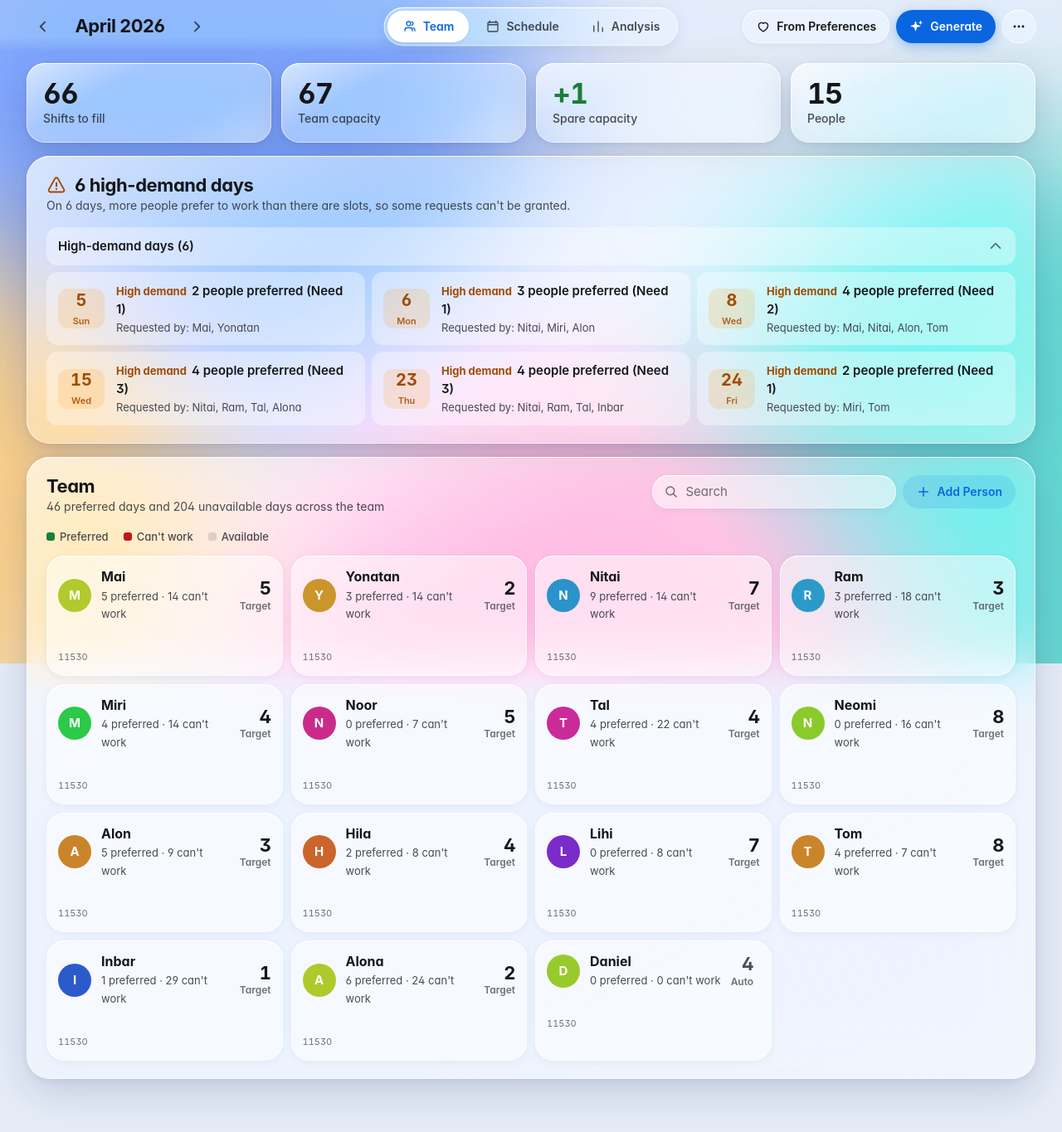
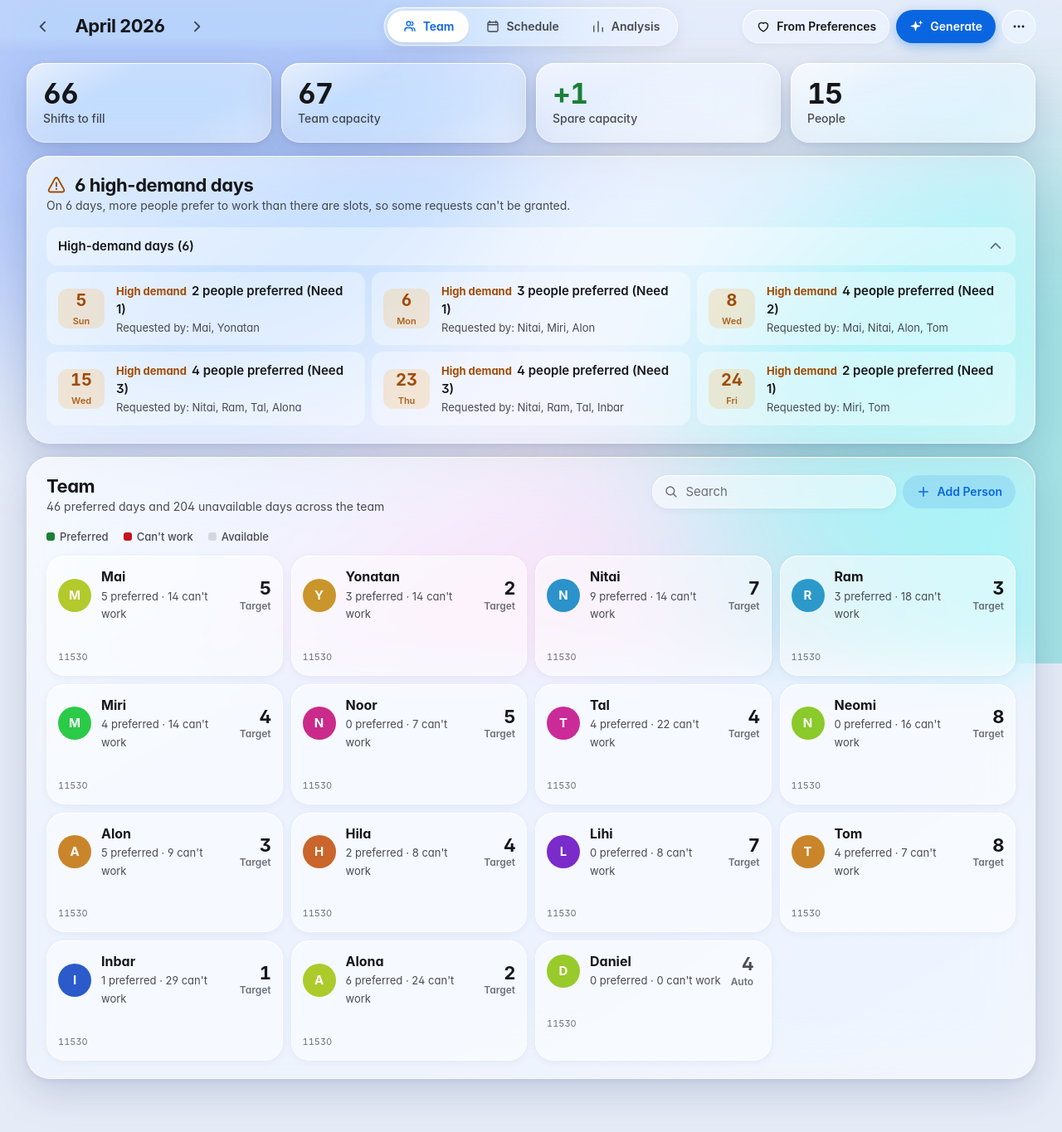
Before and after one commit to danielsagie/shifts, a Flask app: page / in a window 1280 px wide. Shown: the whole page at 83% size. Run offline with Flask 3, Linux system fonts and the light colour scheme.

Commit message:
Calmer backdrop, drop name hover, distinguish extra shifts in person focus
Co-authored-by: Cursor <cursoragent@cursor.com>

```diff
--- a/static/app.js
+++ b/static/app.js
@@ -129,7 +129,6 @@ function bindEvents() {
     });
 
     bindDayPicker();
-    bindPeerHover();
 }
 
 function onActionClick(e) {
@@ -748,6 +747,7 @@ function renderSchedule() {
         });
 
         let hasFilteredWorker = false;
+        let hasFilteredExtra = false;
         let slotsHtml = '';
         for (const [time, timeSlots] of Object.entries(timeGroups)) {
             const chips = timeSlots.map(s => {
@@ -769,8 +769,13 @@ function renderSchedule() {
 
                 if (filterWorkers.size > 0) {
                     if (s.worker && filterWorkers.has(s.worker)) {
-                        cls += ' filtered-highlight';
-                        hasFilteredWorker = true;
+                        if (s.dept === 'EXTRA') {
+                            cls += ' filtered-extra';
+                            hasFilteredExtra = true;
+                        } else {
+                            cls += ' filtered-highlight';
+                            hasFilteredWorker = true;
+                        }
                     } else {
                         cls += ' dimmed';
                     }
@@ -785,7 +790,7 @@ function renderSchedule() {
                     ? `${s.worker}${deptText}, day ${d} ${time}${s.is_preferred ? ', preferred day' : ''}${conflict ? ", but they can't work this day" : ''}`
                     : `Open slot${deptText}, day ${d} ${time}. Assign someone`;
 
-                return `<button class="cal-worker-chip ${cls}" data-action="shift" data-day="${d}" data-idx="${s.originalIndex}" ${s.worker ? `data-worker="${esc(s.worker)}"` : ''} aria-label="${esc(aria)}" ${conflict ? `title="${esc(s.worker)} can't work this day"` : ''}>${conflict ? icon('warn') : ''}${label}${s.dept === 'ER' && s.worker ? '<span class="er-tag">ER</span>' : ''}</button>`;
+                return `<button class="cal-worker-chip ${cls}" data-action="shift" data-day="${d}" data-idx="${s.originalIndex}" ${s.worker ? `data-worker="${esc(s.worker)}"` : ''} aria-label="${esc(aria)}" ${conflict ? `title="${esc(s.worker)} can't work this day"` : ''}>${conflict ? icon('warn') : ''}${label}${s.dept === 'ER' && s.worker ? '<span class="er-tag">ER</span>' : ''}${s.dept === 'EXTRA' && s.worker ? '<span class="er-tag">EXTRA</span>' : ''}</button>`;
             }).join('');
 
             slotsHtml += `
@@ -823,9 +828,10 @@ function renderSchedule() {
         let cellClass = 'cal-cell';
         if (swapMode) cellClass += ' swap-active';
         if (hasFilteredWorker) cellClass += ' day-highlight';
+        else if (hasFilteredExtra) cellClass += ' day-extra';
         if (blocked) cellClass += ' day-blocked';
         if (wanted) cellClass += ' day-wanted';
-        if (filterWorkers.size && !hasFilteredWorker && !blocked && !wanted) cellClass += ' day-idle';
+        if (filterWorkers.size && !hasFilteredWorker && !hasFilteredExtra && !blocked && !wanted) cellClass += ' day-idle';
         if (status === 'over') cellClass += ' cell-overbooked';
         else if (status === 'under') cellClass += ' cell-underbooked';
         else cellClass += ' cell-perfect';
@@ -882,6 +888,7 @@ function renderPersonFocus() {
     const legend = `
         <div class="focus-legend">
             <span><i class="mk mk-work"></i>Working</span>
+            <span><i class="mk mk-extra"></i>Extra (above staffing)</span>
             <span><i class="mk mk-wanted"></i>Wanted the day, didn't get it</span>
             <span><i class="mk mk-cant"></i>Can't work</span>
             <span><i class="mk mk-idle"></i>Other days</span>
@@ -896,6 +903,20 @@ function renderPersonFocus() {
         const missed = a.requested.filter(d => !a.matched.includes(d));
         const conflicts = a.cant_work_violations.length;
         const gotCls = a.got < a.target ? 'warn' : a.got > a.target ? 'bad' : 'good';
+        const extraDays = [];
+        const workDays = [];
+        for (const [day, info] of Object.entries(scheduleData.schedule)) {
+            for (const s of info.slots) {
+                if (s.worker !== name) continue;
+                (s.dept === 'EXTRA' ? extraDays : workDays).push(Number(day));
+            }
+        }
+        extraDays.sort((x, y) => x - y);
+        workDays.sort((x, y) => x - y);
+        const daysLine = [
+            workDays.length ? `Works days ${workDays.join(', ')}` : 'No regular shifts',
+            extraDays.length ? `Extra on ${extraDays.join(', ')}` : '',
+        ].filter(Boolean).join(' · ');
 
         box.innerHTML = `
             <div class="focus-card">
@@ -903,7 +924,7 @@ function renderPersonFocus() {
                     ${avatar(name)}
                     <div>
                         <strong>${esc(name)}</strong>
-                        <span>Works ${a.result.length ? `days ${a.result.join(', ')}` : 'no days yet'}</span>
+                        <span>${daysLine}</span>
                     </div>
                     <button class="icon-btn" data-action="clear-filter" aria-label="Stop highlighting ${esc(name)}">${icon('close')}</button>
                 </div>
@@ -934,23 +955,6 @@ function renderPersonFocus() {
             ${legend}
         </div>
     `;
-}
-
-function bindPeerHover() {
-    const grid = $('#calendar-grid');
-    let current = null;
-    const set = (name) => {
-        if (name === current) return;
-        $$('.cal-worker-chip.peer', grid).forEach(c => c.classList.remove('peer'));
-        current = name;
-        if (name) $$(`.cal-worker-chip[data-worker="${CSS.escape(name)}"]`, grid).forEach(c => c.classList.add('peer'));
-        grid.classList.toggle('peering', !!name);
-    };
-    grid.addEventListener('pointerover', (e) => {
-        if (e.pointerType === 'touch') return;
-        set(e.target.closest('.cal-worker-chip[data-worker]')?.dataset.worker || null);
-    });
-    grid.addEventListener('pointerleave', () => set(null));
 }
 
 function canSwap(source, targetDay, targetSlot) {
--- a/static/style.css
+++ b/static/style.css
@@ -16,7 +16,7 @@
     --blob-2: #38d1c6;
     --blob-3: #ff8fb8;
     --blob-4: #ffc467;
-    --blob-opacity: 0.75;
+    --blob-opacity: 0.38;
 
     --label: #15161a;
     --label-2: rgba(40, 40, 50, 0.84);
@@ -77,7 +77,7 @@
         --blob-2: #0c9c95;
         --blob-3: #a3248f;
         --blob-4: #c2560f;
-        --blob-opacity: 0.55;
+        --blob-opacity: 0.32;
 
         --label: #f5f5f7;
         --label-2: rgba(235, 235, 245, 0.80);
@@ -160,8 +160,8 @@ svg { width: 20px; height: 20px; flex: none; }
 }
 .backdrop i:nth-child(1) { background: var(--blob-1); top: -26vmax; left: -14vmax; }
 .backdrop i:nth-child(2) { background: var(--blob-2); top: 20vh; right: -24vmax; animation-duration: 46s; animation-delay: -12s; }
-.backdrop i:nth-child(3) { background: var(--blob-3); bottom: -34vmax; left: 18vw; animation-duration: 52s; animation-delay: -24s; }
-.backdrop i:nth-child(4) { background: var(--blob-4); top: 36vh; left: -30vmax; width: 44vmax; height: 44vmax; animation-duration: 41s; animation-delay: -6s; }
+.backdrop i:nth-child(3) { background: var(--blob-3); bottom: -40vmax; left: 18vw; opacity: calc(var(--blob-opacity) * 0.5); animation-duration: 52s; animation-delay: -24s; }
+.backdrop i:nth-child(4) { display: none; }
 
 @keyframes drift {
     0% { transform: translate3d(0, 0, 0) scale(1); }
@@ -817,9 +817,13 @@ svg { width: 20px; height: 20px; flex: none; }
 .cal-worker-chip svg { width: 14px; height: 14px; }
 .cal-worker-chip.conflict { background: var(--red-fill); color: var(--red); box-shadow: inset 0 0 0 1.5px color-mix(in srgb, var(--red) 55%, transparent); }
 
-/* Hover a name to light up all of that person's shifts */
-.peering .cal-worker-chip:not(.peer):not(.empty-slot) { opacity: 0.45; }
-.cal-worker-chip.peer { background: var(--accent); color: var(--on-accent); opacity: 1; box-shadow: 0 4px 14px color-mix(in srgb, var(--accent) 40%, transparent); }
+/* Selected person on an EXTRA slot (above the day's staffing) */
+.cal-worker-chip.filtered-extra { background: #b45309; color: #fff; box-shadow: 0 3px 12px rgba(180, 83, 9, 0.35); }
+.cal-cell.day-extra {
+    background: color-mix(in srgb, var(--tile) 75%, var(--orange-fill));
+    box-shadow: inset 0 1px 0 var(--glass-edge), 0 0 0 2px #d97706;
+}
+.mk.mk-extra { background: #b45309; box-shadow: none; }
 
 /* Person focus: day states */
 .cal-marks { display: flex; flex-wrap: wrap; gap: 4px; }
```
